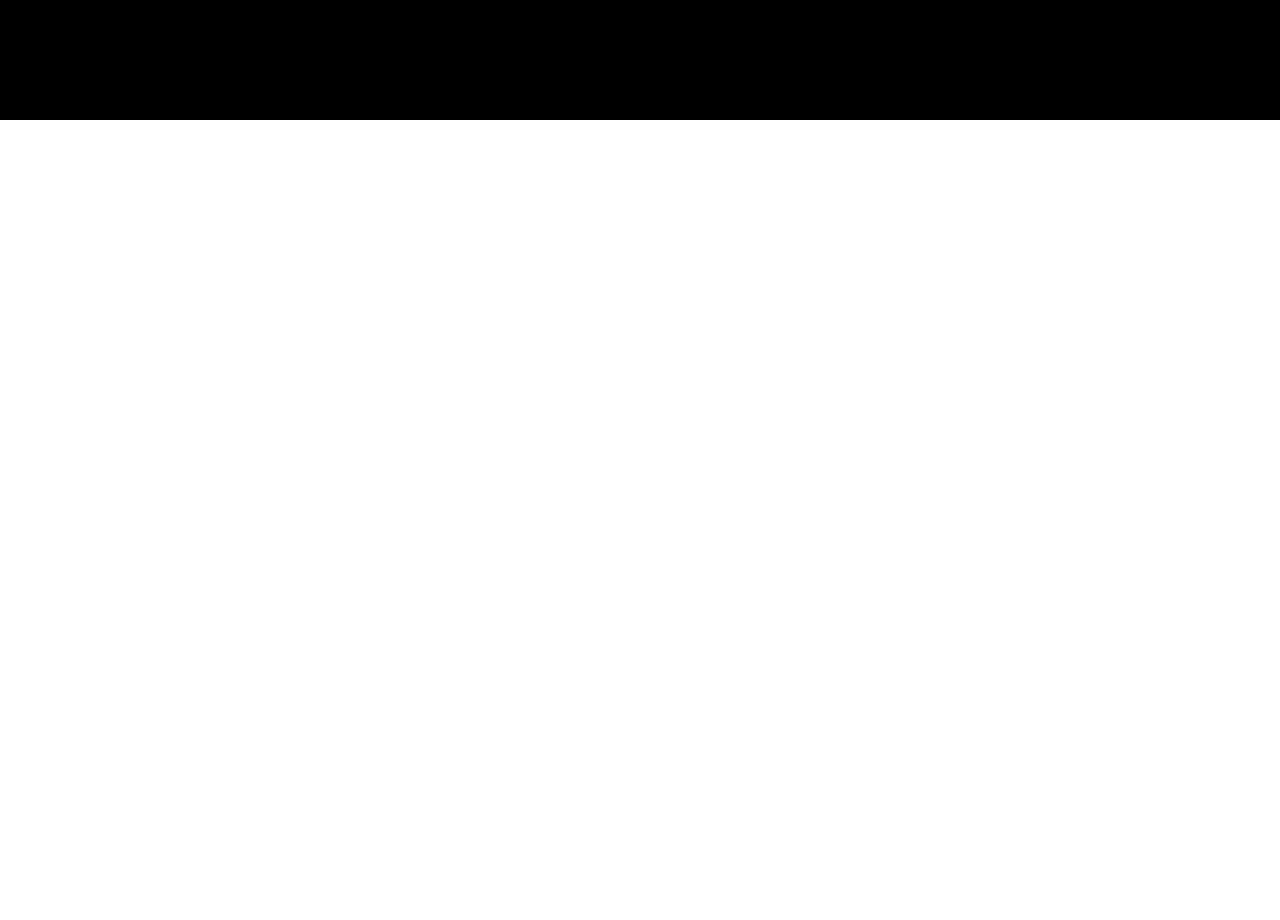
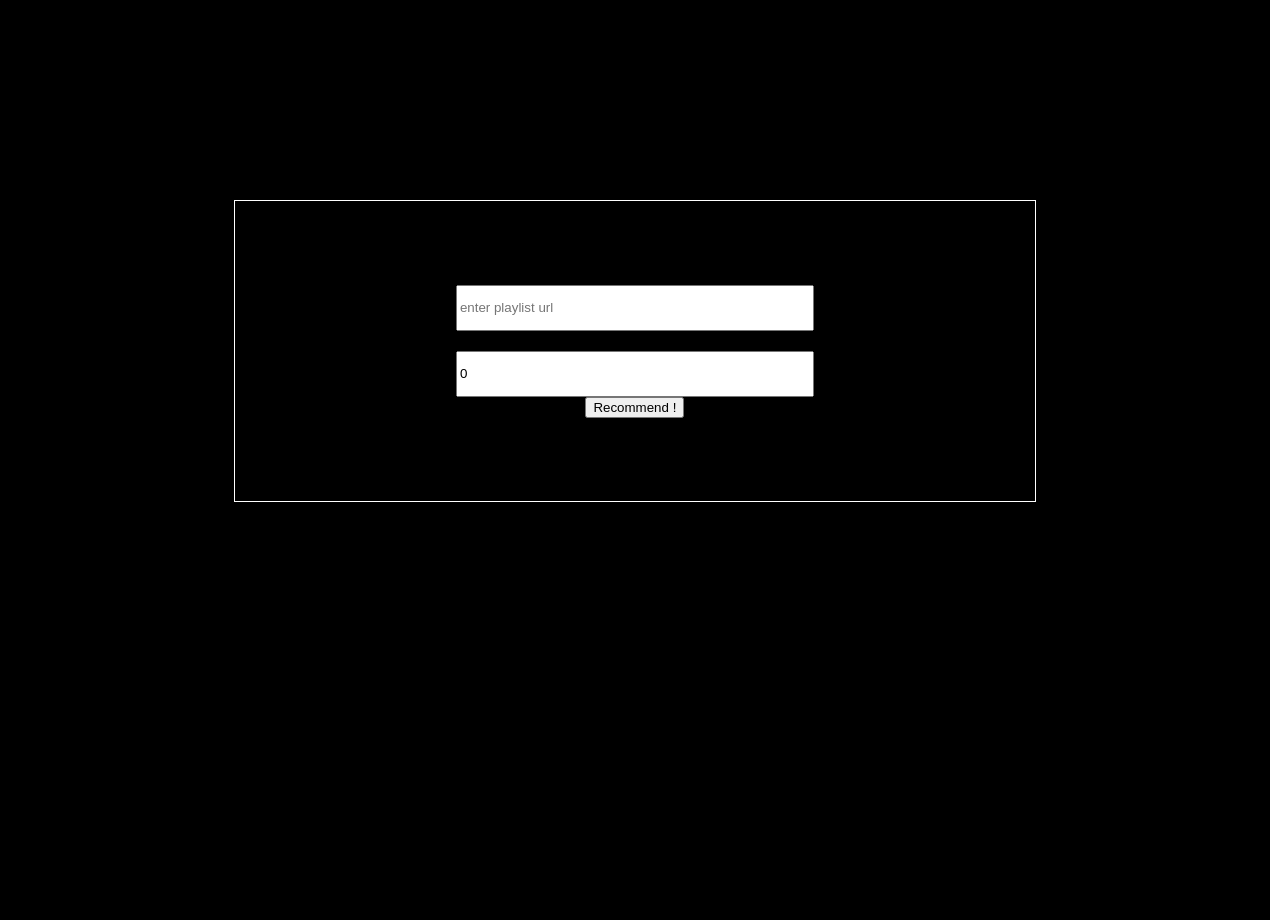
Before and after one commit to The-Poltergeist/sprecom, a React (Create React App) app in the folder frontend/: page / in a window 1280 px wide. Shown: the part 680-1600 px from the top of the page. Before the commit the page ends 800 px from the top, so only its background shows below. Built offline with nearby package versions, Linux system fonts and the light colour scheme.

Commit message:
added form for app

```diff
--- a/frontend/package.json
+++ b/frontend/package.json
@@ -6,10 +6,11 @@
     "@testing-library/jest-dom": "^5.16.5",
     "@testing-library/react": "^13.4.0",
     "@testing-library/user-event": "^13.5.0",
+    "axios": "^0.27.2",
     "bootstrap": "^4.6.0",
     "react": "^18.2.0",
     "react-dom": "^18.2.0",
-    "react-scripts": "5.0.1",
+    "react-scripts": "^5.0.1",
     "reactstrap": "^8.9.0",
     "web-vitals": "^2.1.4"
   },
--- a/frontend/src/App.css
+++ b/frontend/src/App.css
@@ -1,38 +1,4 @@
-.App {
-  text-align: center;
+*{
+  width:100vw;
+  height:100vh;
 }
-
-.App-logo {
-  height: 40vmin;
-  pointer-events: none;
-}
-
-@media (prefers-reduced-motion: no-preference) {
-  .App-logo {
-    animation: App-logo-spin infinite 20s linear;
-  }
-}
-
-.App-header {
-  background-color: #282c34;
-  min-height: 100vh;
-  display: flex;
-  flex-direction: column;
-  align-items: center;
-  justify-content: center;
-  font-size: calc(10px + 2vmin);
-  color: white;
-}
-
-.App-link {
-  color: #61dafb;
-}
-
-@keyframes App-logo-spin {
-  from {
-    transform: rotate(0deg);
-  }
-  to {
-    transform: rotate(360deg);
-  }
-}
--- a/frontend/src/App.js
+++ b/frontend/src/App.js
@@ -1,4 +1,5 @@
 import Display from './Display';
+// import './App.css'
 
 function App() {
   return (
--- a/frontend/src/Display.css
+++ b/frontend/src/Display.css
@@ -1,7 +1,7 @@
 .container{
     position: relative;
     height: 100vh;
-    width: 100vw;
+    width: 99.2vw;
     display: flex;
     font-family: 'Roboto', sans-serif;
     justify-content: center;
@@ -58,19 +58,9 @@ background: linear-gradient(0deg, rgba(0,0,0,1) 19%, rgba(60,171,74,1) 100%);
 
     color: white;
 }
-/* .btn{
-    display: flex;
-    justify-content: center;
-    cursor: pointer;
-    text-decoration: none;
-    border-radius: 10px;
-    font-size: 20px;
-    background-color: rgb(42, 50, 42);
-    color: black;
 
-} */
 .btn{
-    border-radius: 4px;
+  border-radius: 4px;
   background-color: rgb(82, 81, 81);
   border: none;
   color: #FFFFFF;
@@ -82,10 +72,6 @@ background: linear-gradient(0deg, rgba(0,0,0,1) 19%, rgba(60,171,74,1) 100%);
   cursor: pointer;
   margin: 5px;
 }
-/* .btn:hover{
-    background-color: grey;
-    color: black;
-} */
 .btn span {
     cursor: pointer;
     display: inline-block;
@@ -110,3 +96,28 @@ background: linear-gradient(0deg, rgba(0,0,0,1) 19%, rgba(60,171,74,1) 100%);
     opacity: 1;
     right: 0;
   }
+
+.form-container{
+  width: 99.2vw;
+  height: 100vh;
+  background-color: black;
+  color: white;
+  display: flex;
+  justify-content: center;
+
+}
+.form-dialog-box{
+  margin-top: 80px;
+  border: 1px solid white;
+  width: 800px;
+  height: 300px;
+  display: flex;
+  flex-direction: column;
+  justify-content: center;
+  align-items: center;
+}
+.form-field{
+  height : 40px;
+  width: 350px;
+
+}
--- a/frontend/src/Display.js
+++ b/frontend/src/Display.js
@@ -1,8 +1,40 @@
-import React from 'react'
+import React, {useState,useRef} from 'react'
 import "./Display.css"
 
 function Display() {
+
+  const ref = useRef(null);
+  const [obj, setObj] = useState({link: "",track: 0});
+
+  const [submitted, setSubmitted] = useState(false);
+  const [valid, setValid] = useState(false);
+
+  const handleClick = ()=> {
+    ref.current?.scrollIntoView({behavior: 'smooth', transition:'0.5s ease'});
+  }
+
+  const inputLinkHandler = (e) => {
+    setValid(false)
+    setObj({...obj, link: e.target.value})
+  }
+
+  const inputTrackHandler = (e) => {
+    setValid(false)
+    setObj({...obj, track: e.target.value})
+  }
+
+  const submitHandler = (e) => {
+    console.log(obj.link);
+    console.log(obj.track);
+    // e.preventdefault();
+    if(obj.link && obj.track && obj.track <= 40){
+      setValid(true);
+    }
+    setSubmitted(true);
+  }
+
   return (
+    <>
     <div className='container'>
         <div className='main'>Spotify Recommender</div>
         <div className='about'>
@@ -12,10 +44,32 @@ function Display() {
             <div className='about-body'>
             Lorem Ipsum is simply dummy text of the printing and typesetting industry. Lorem Ipsum has been the industry's standard dummy text ever since the 1500s, when an unknown printer took a galley of type and scrambled it to make a type specimen book. It has survived not only five centuries, but also the leap into electronic typesetting, remaining essentially unchanged.
             </div>
-            <button className='btn'><span>Click to get recommendations</span></button>
+            <button onClick={handleClick} className='btn'><span>Click to get recommendations</span></button>
         </div>
     </div>
+    <div ref={ref} className="form-container">
+        <div className="form-dialog-box">
+          {submitted && valid ? <div className="form-field">success</div> : null}
+            <input
+            className = "form-field"
+            name="link"
+            onChange={inputLinkHandler}
+            placeholder="enter playlist url"
+            value = {obj.link}/>
+            {submitted && !obj.link ? <span className="form-field">please enter a url</span> : null }
+            <br/>
 
+            <input
+            className = "form-field"
+            name="track"
+            onChange={inputTrackHandler}
+            placeholder="number of tracks"
+            value = {obj.track}/>
+            {submitted && (!obj.track  || obj.track>40) ? <span className="form-field">enter a value (max: 40)</span>: null}
+            <button onClick={submitHandler}>Recommend !</button>
+        </div>
+    </div>
+    </>
   )
 }
 
```
Also changed, not shown: 2 other files (tests, documents, lock files or other folders).
